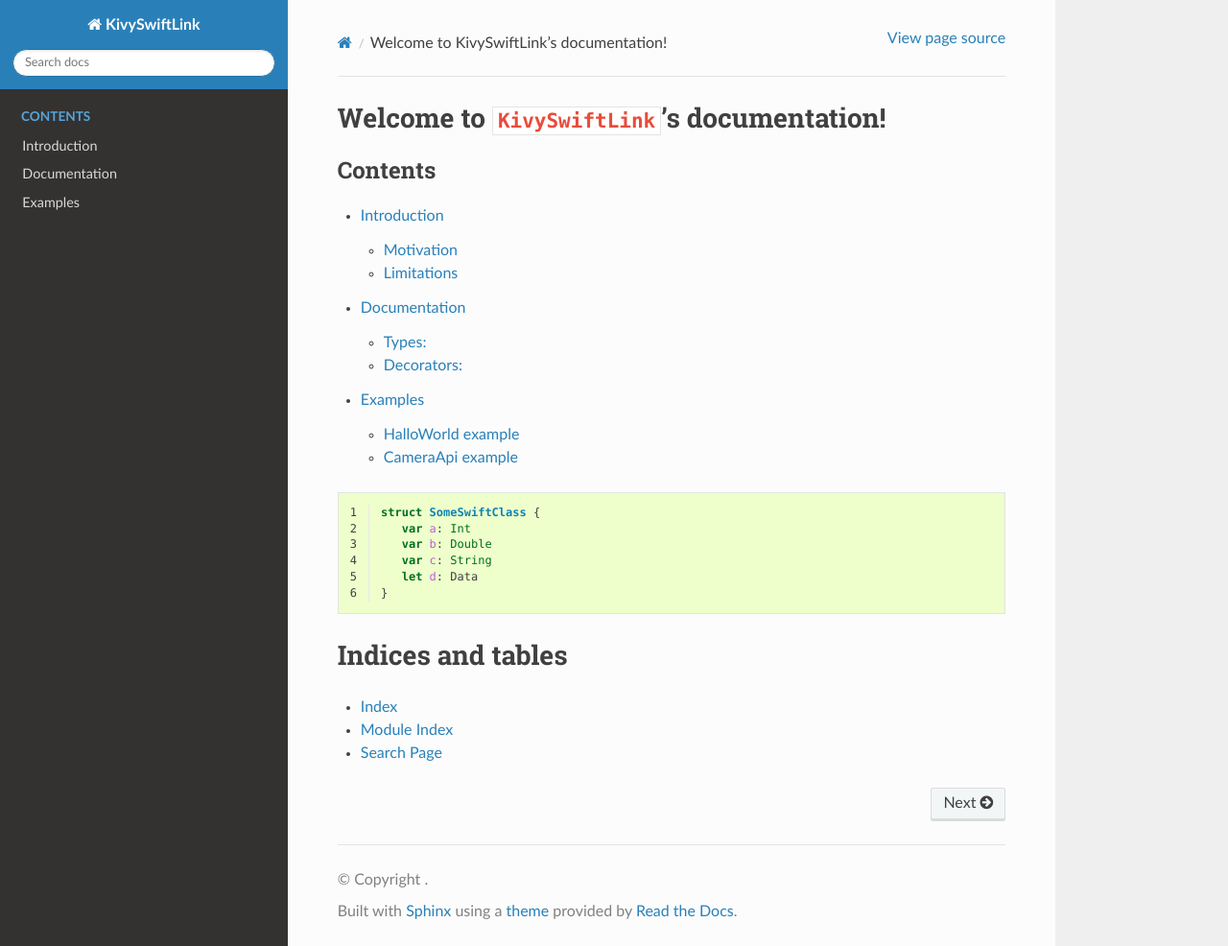
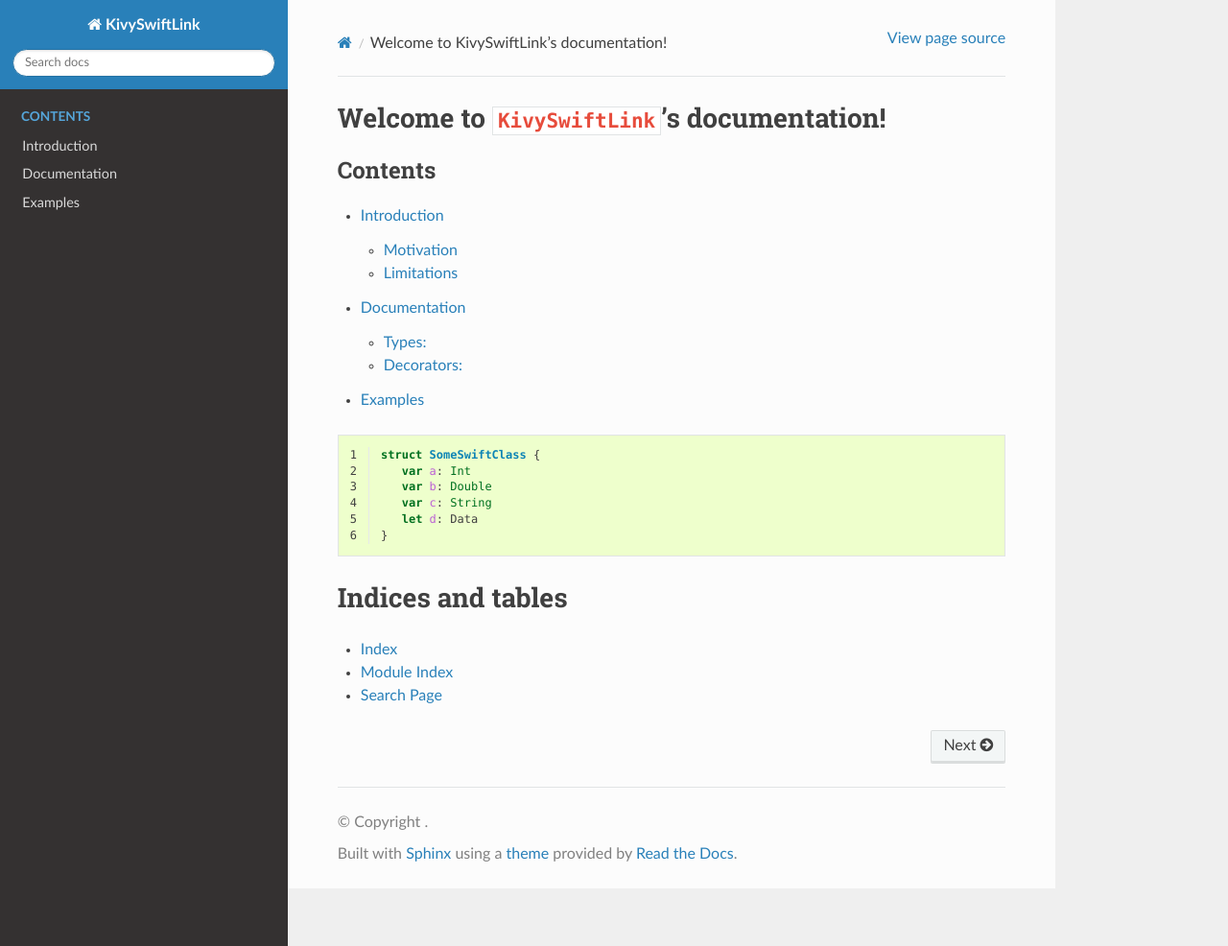
Before and after one commit to psychowasp/KivySwiftLink-Wiki, a Sphinx documentation site: the page built from docs/source/index.rst, in a window 1280 px wide and 986 px high. Shown: the whole window at 96% size. Built offline with Sphinx 7.4.7 and the Read the Docs theme 2.0.0, drawn with Linux system fonts in a browser that asks for light colours.

Commit message:
Update modules.rst

```diff
--- a/docs/source/modules.rst
+++ b/docs/source/modules.rst
@@ -3,7 +3,3 @@
 
 .. toctree::
    :maxdepth: 4
-
-   examples/HalloWorld
-
-   examples/CameraApi
```
